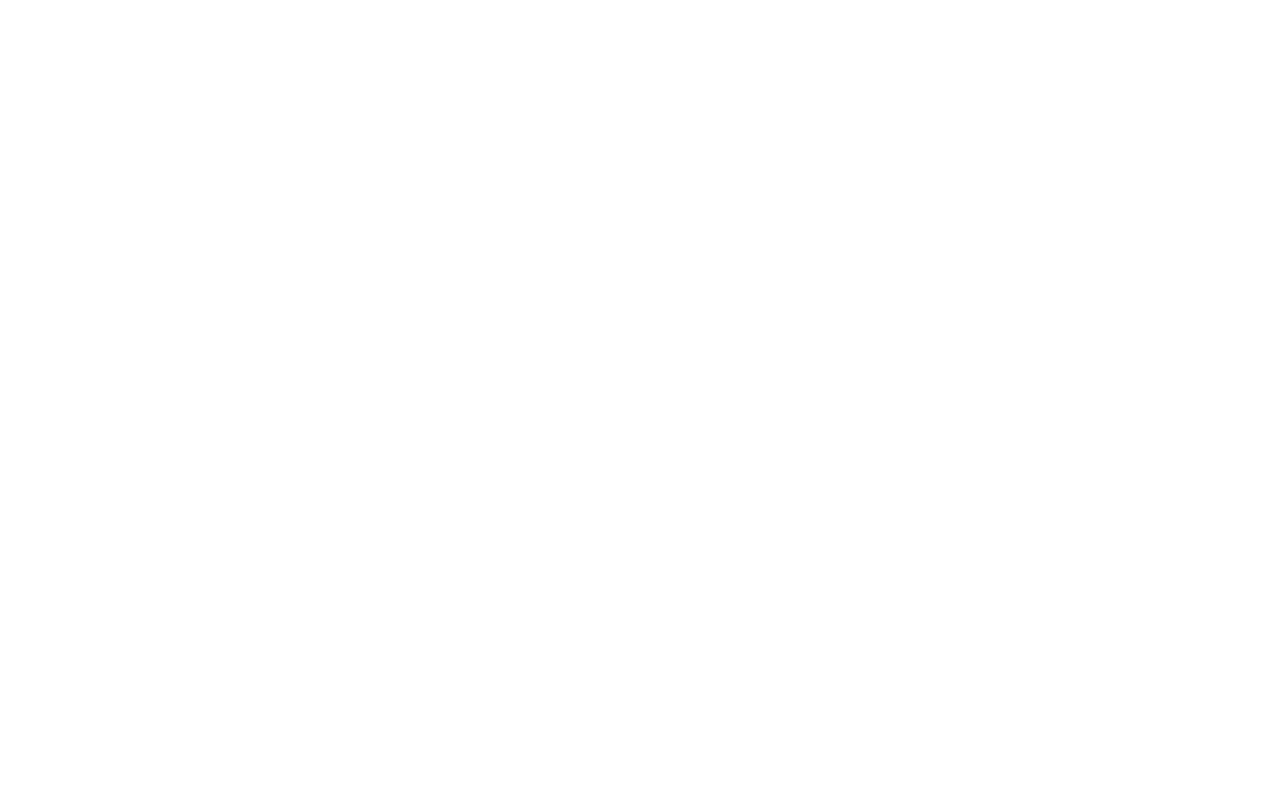
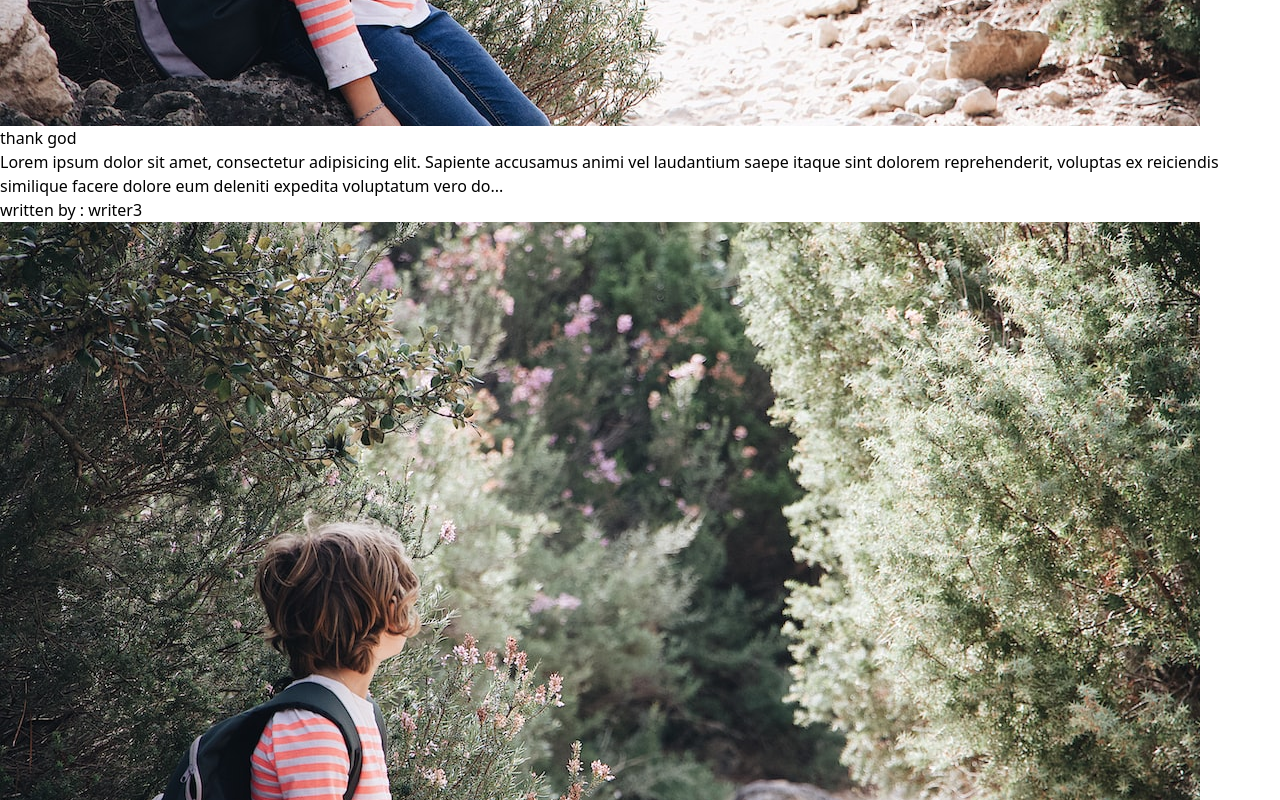
Before and after one commit to Mohamed-ncib19/Story-Time, a React (Vite) app: page / in a window 1280 px wide. Shown: the part 5760-6560 px from the top of the page. Before the commit the page ends 5086 px from the top, so only its background shows below. Built offline with nearby package versions, Linux system fonts and the light colour scheme.

Commit message:
fixing bugs

```diff
--- a/src/App.jsx
+++ b/src/App.jsx
@@ -1,4 +1,4 @@
-import { BrowserRouter as Router , Route , Routes } from 'react-router-dom'
+import { BrowserRouter as Router , Route , Routes  } from 'react-router-dom'
 import './index.css'
 import Navbar from './navbar/navbar'
 import Home from './home/homePage'
@@ -15,9 +15,10 @@ function App() {
           <Navbar />
           <Routes>
 
-            <Route path='/' exact element={<Home />} />
+            <Route exact path='/' element={<Home />} />
             <Route path='/New-Blog' element={<NewBlog />} />
             <Route path='/blogs/:ID' element={<BlogContent data={data} />} />
+
           </Routes>
       </div>
     </Router>
--- a/src/blogsData/blogsData.js
+++ b/src/blogsData/blogsData.js
@@ -22,6 +22,24 @@ const blogs =  [
         "title":"world tour",
         "body":"      Lorem ipsum dolor sit amet, consectetur adipisicing elit. Sapiente accusamus animi vel laudantium saepe itaque sint dolorem reprehenderit, voluptas ex reiciendis similique facere dolore eum deleniti expedita voluptatum vero dolorum.",
         "author":"writer3"
+    },
+    {
+        "id":"5",
+        "title":"thank god",
+        "body":"      Lorem ipsum dolor sit amet, consectetur adipisicing elit. Sapiente accusamus animi vel laudantium saepe itaque sint dolorem reprehenderit, voluptas ex reiciendis similique facere dolore eum deleniti expedita voluptatum vero dolorum.",
+        "author":"writer3"
+    },
+    {
+        "id":"6",
+        "title":"trauma",
+        "body":"      Lorem ipsum dolor sit amet, consectetur adipisicing elit. Sapiente accusamus animi vel laudantium saepe itaque sint dolorem reprehenderit, voluptas ex reiciendis similique facere dolore eum deleniti expedita voluptatum vero dolorum.",
+        "author":"writer3"
+    },
+    {
+        "id":"7",
+        "title":"I love JS <3",
+        "body":"      Lorem ipsum dolor sit amet, consectetur adipisicing elit. Sapiente accusamus animi vel laudantium saepe itaque sint dolorem reprehenderit, voluptas ex reiciendis similique facere dolore eum deleniti expedita voluptatum vero dolorum.",
+        "author":"writer3"
     }
     ]
     export default blogs;
```
